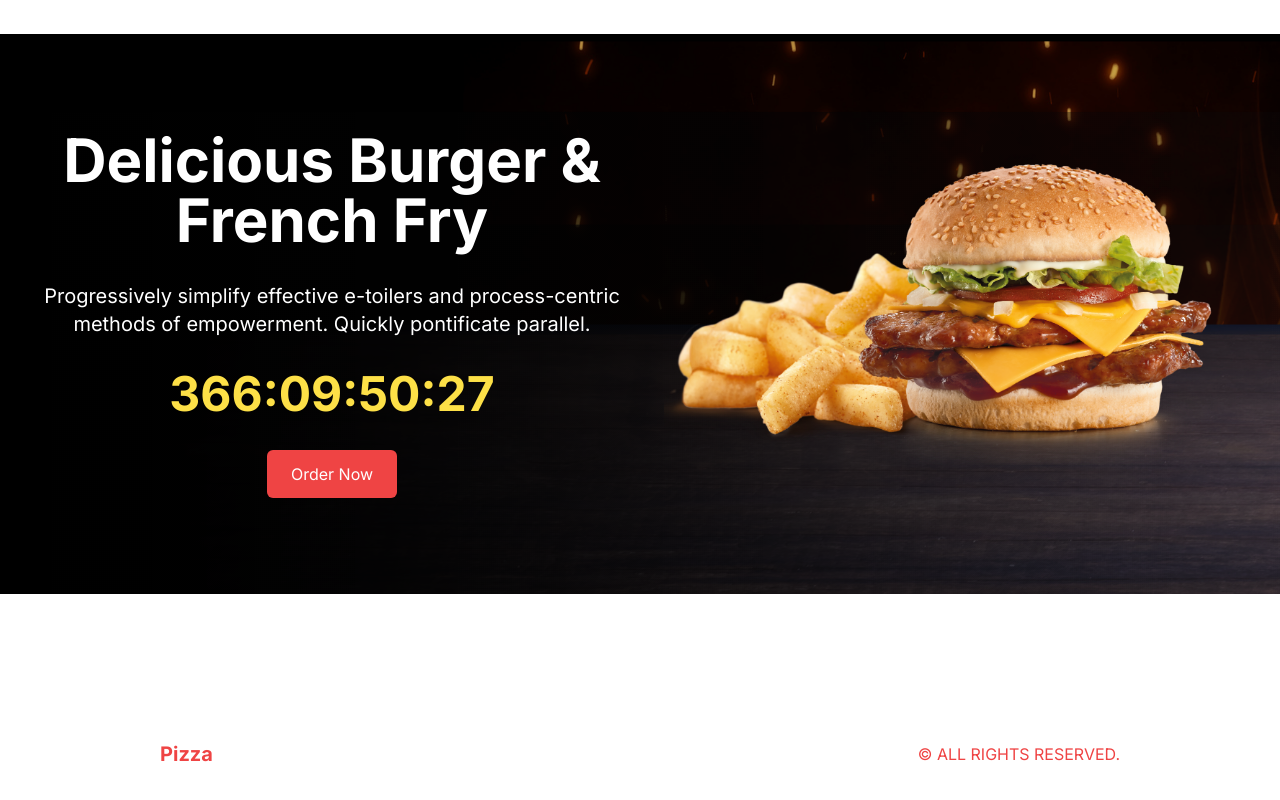
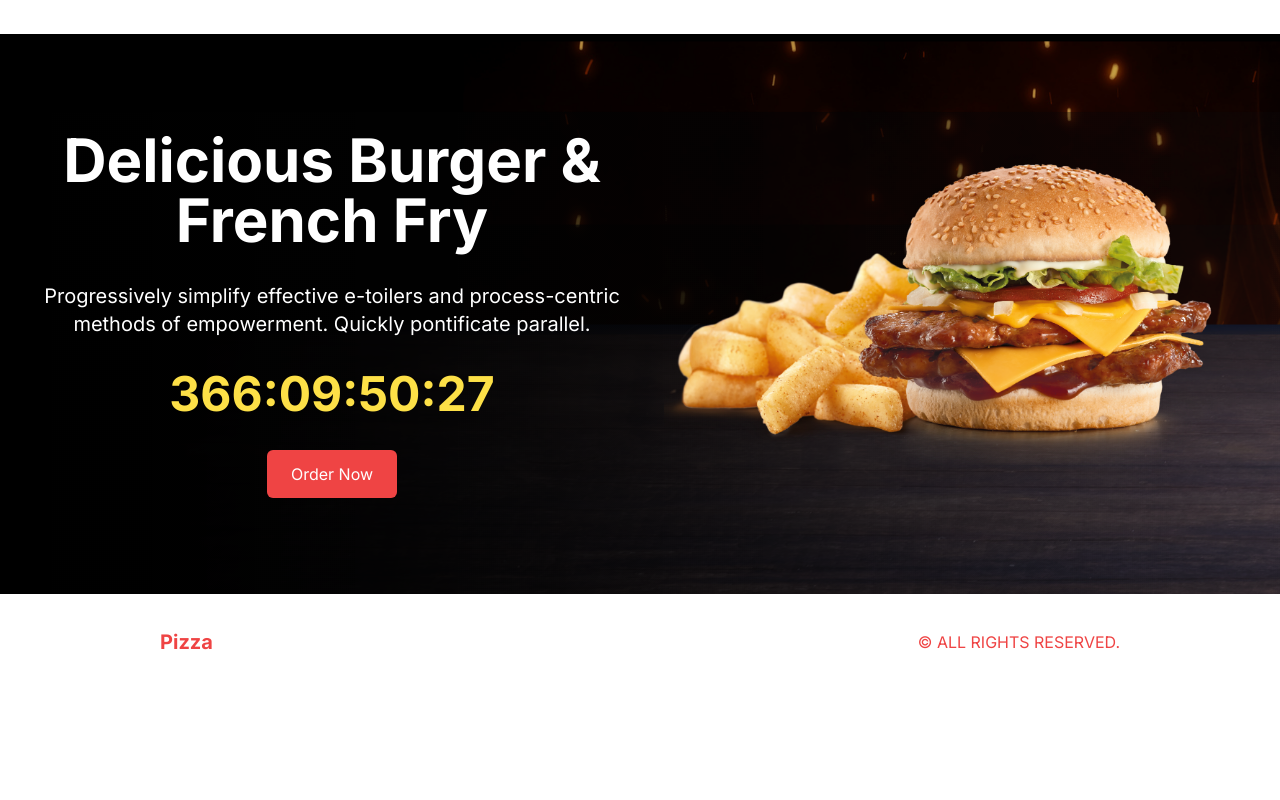
Before and after one commit to div-vik/pizza, a Next.js app: page / in a window 1280 px wide. Shown: the part 1486-2286 px from the top of the page. After the commit the page ends 2176 px from the top, so only its background shows below. Built offline with nearby package versions, Linux system fonts and the light colour scheme.

Commit message:
minor change

```diff
--- a/src/components/Footer.tsx
+++ b/src/components/Footer.tsx
@@ -3,7 +3,7 @@
 
 const Footer = () => {
   return (
-    <div className="h-12 md:h-24 p-4 lg:p-20 xl:p-40 text-red-500 flex items-center justify-between">
+    <div className="h-12 md:h-24 p-4 lg:px-20 xl:px-40 text-red-500 flex items-center justify-between">
       <Link href="/" className="font-bold text-xl">
         Pizza
       </Link>
```
